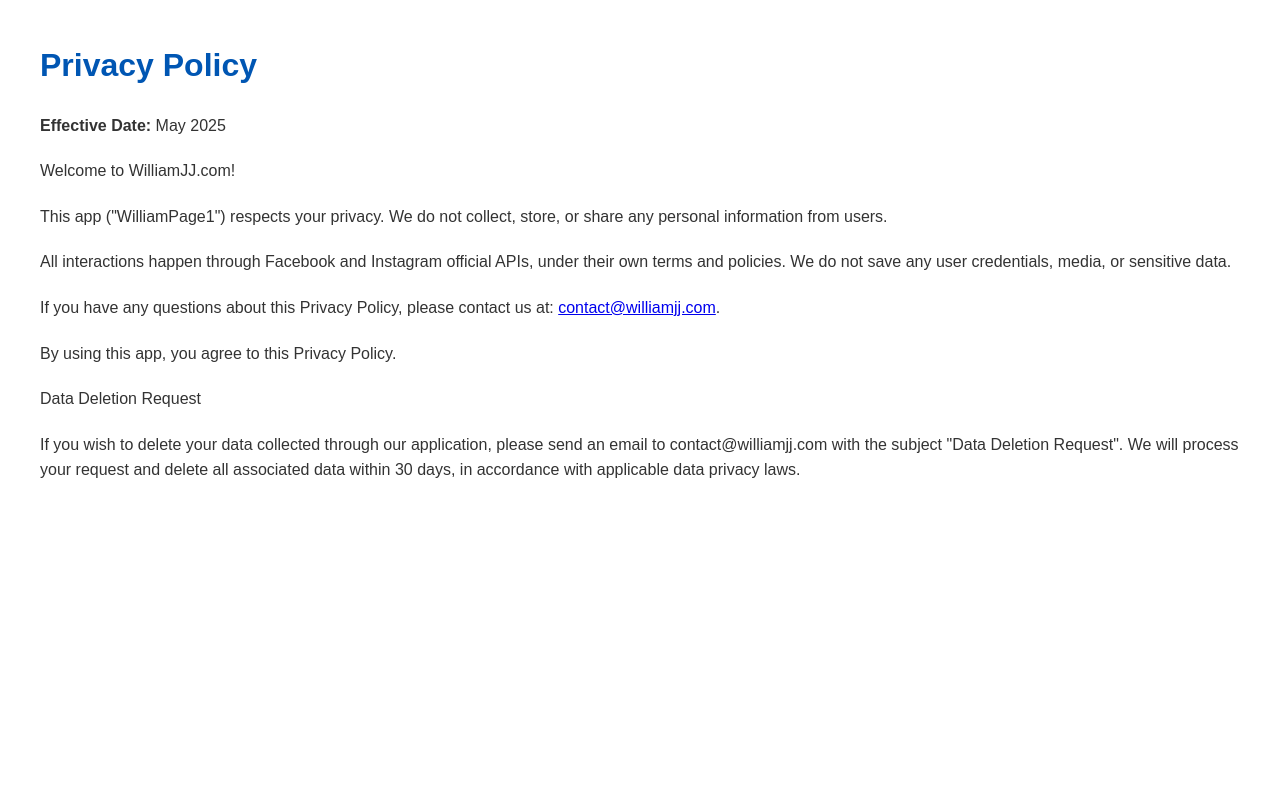
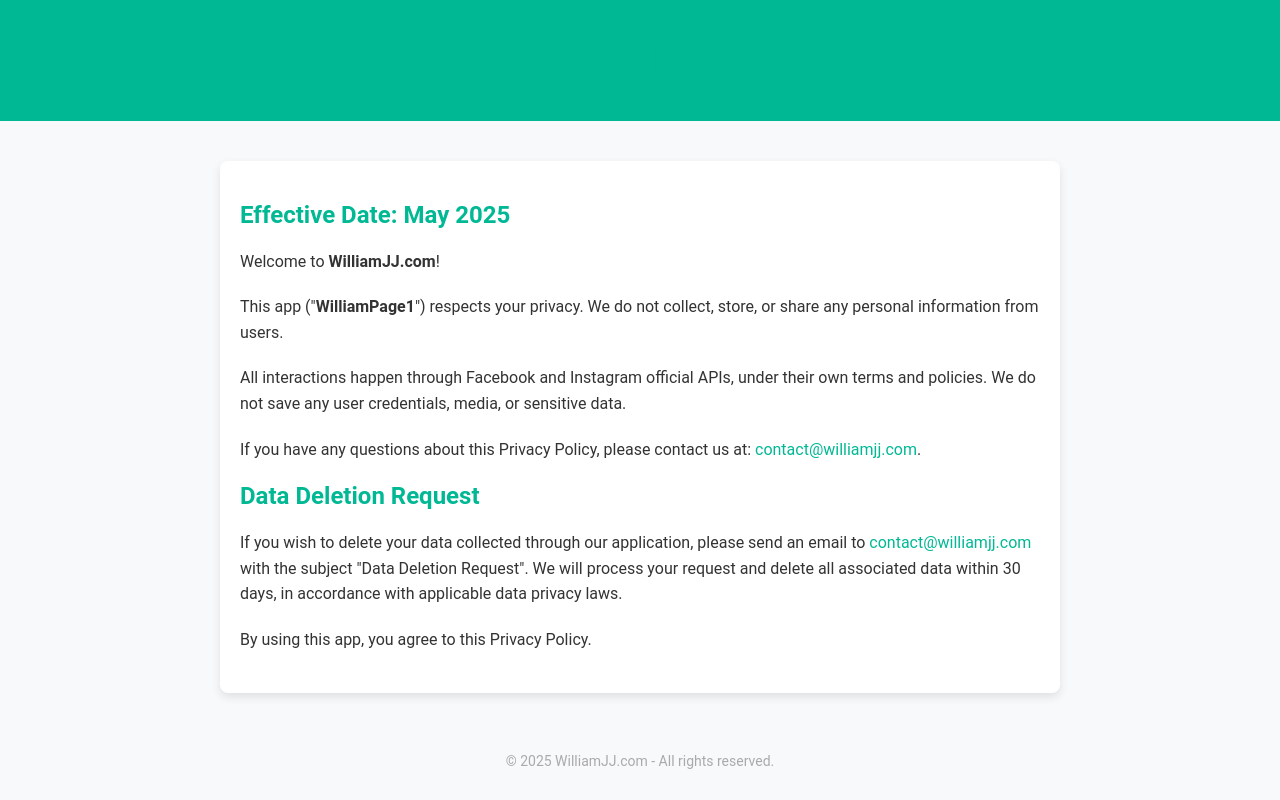
Before and after one commit to Williamjj2/williamjj.github.io, a plain HTML site: page index.html in a window 1280 px wide. Drawn offline with Linux system fonts and the light colour scheme.

Commit message:
Update index.html

```diff
--- a/index.html
+++ b/index.html
@@ -6,29 +6,74 @@
   <meta name="robots" content="noindex, nofollow">
   <title>Privacy Policy - WilliamJJ.com</title>
   <style>
-        body { font-family: Arial, sans-serif; margin: 40px; line-height: 1.6; color: #333; }
-        h1, h2 { color: #0056b3; }
-        p { margin-bottom: 20px; }
+    body {
+      font-family: 'Roboto', 'Arial', sans-serif;
+      background-color: #f7f9fb;
+      margin: 0;
+      padding: 0;
+      color: #333;
+    }
+    header {
+      background-color: #00b894; /* Verde inspirado no N8N */
+      padding: 20px;
+      text-align: center;
+      color: white;
+    }
+    main {
+      max-width: 800px;
+      margin: 40px auto;
+      padding: 20px;
+      background: white;
+      box-shadow: 0 4px 10px rgba(0, 0, 0, 0.1);
+      border-radius: 8px;
+    }
+    h1, h2 {
+      color: #00b894;
+    }
+    p {
+      margin-bottom: 20px;
+      line-height: 1.6;
+    }
+    a {
+      color: #00b894;
+      text-decoration: none;
+    }
+    a:hover {
+      text-decoration: underline;
+    }
+    footer {
+      margin-top: 40px;
+      text-align: center;
+      font-size: 14px;
+      color: #aaa;
+      padding: 20px;
+    }
   </style>
 </head>
 <body>
+  <header>
     <h1>Privacy Policy</h1>
+  </header>
 
-    <p><strong>Effective Date:</strong> May 2025</p>
+  <main>
+    <h2>Effective Date: May 2025</h2>
 
-    <p>Welcome to WilliamJJ.com!</p>
+    <p>Welcome to <strong>WilliamJJ.com</strong>!</p>
 
-    <p>This app ("WilliamPage1") respects your privacy. We do not collect, store, or share any personal information from users.</p>
+    <p>This app ("<strong>WilliamPage1</strong>") respects your privacy. We do not collect, store, or share any personal information from users.</p>
 
     <p>All interactions happen through Facebook and Instagram official APIs, under their own terms and policies. We do not save any user credentials, media, or sensitive data.</p>
 
     <p>If you have any questions about this Privacy Policy, please contact us at: <a href="mailto:contact@williamjj.com">contact@williamjj.com</a>.</p>
 
+    <h2>Data Deletion Request</h2>
+    <p>If you wish to delete your data collected through our application, please send an email to <a href="mailto:contact@williamjj.com">contact@williamjj.com</a> with the subject "Data Deletion Request". We will process your request and delete all associated data within 30 days, in accordance with applicable data privacy laws.</p>
+
     <p>By using this app, you agree to this Privacy Policy.</p>
+  </main>
 
-<p>Data Deletion Request</p>
-<p>If you wish to delete your data collected through our application, please send an email to contact@williamjj.com with the subject "Data Deletion Request". We will process your request and delete all associated data within 30 days, in accordance with applicable data privacy laws.
-
-</p>
+  <footer>
+    &copy; 2025 WilliamJJ.com - All rights reserved.
+  </footer>
 </body>
 </html>
```
Lines whose indentation alone changed are shown as unchanged.
